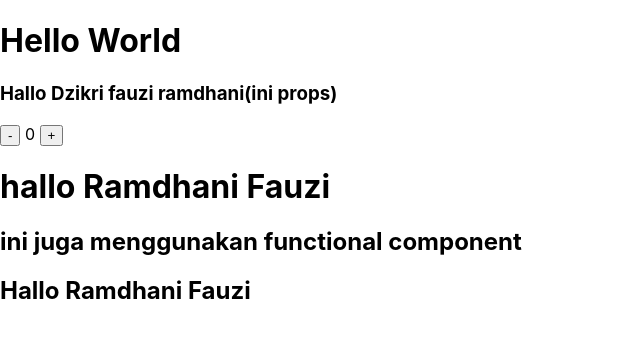
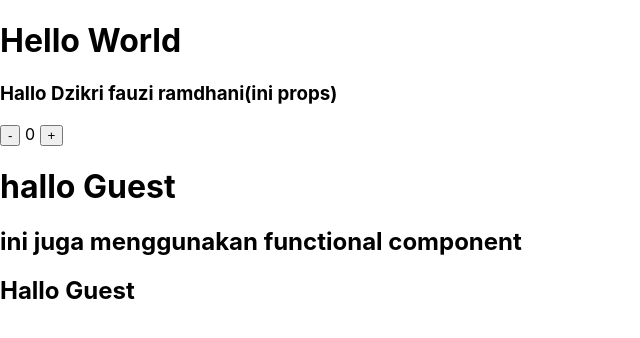
Before and after one commit to dzikfr/dzikfr-belajar-reactjs, a React (Create React App) app: page / in a window 1280 px wide. Shown: the top 338 px of the page, without its empty margins (0-640 px from the left). Built offline with nearby package versions, Linux system fonts and the light colour scheme.

Commit message:
06-08-2024

```diff
--- a/src/materi/komponen/index.jsx
+++ b/src/materi/komponen/index.jsx
@@ -7,7 +7,7 @@ export default class Komponen extends React.Component{
         return(
             <div>
                 <ClassComponent nama="Dzikri fauzi ramdhani(ini props)"/>
-                <FunctionalComponent nama="Ramdhani Fauzi"/>
+                <FunctionalComponent/>
             </div>
         )
     }
--- a/src/materi/komponen/pembahasan/FunctionalComponent.jsx
+++ b/src/materi/komponen/pembahasan/FunctionalComponent.jsx
@@ -8,4 +8,9 @@ const FunctionalComponent = (props) =>{ //({nama})
     )
 }
 
+//default props
+FunctionalComponent.defaultProps = {
+    nama : "Guest"
+}
+
 export default FunctionalComponent;
```
